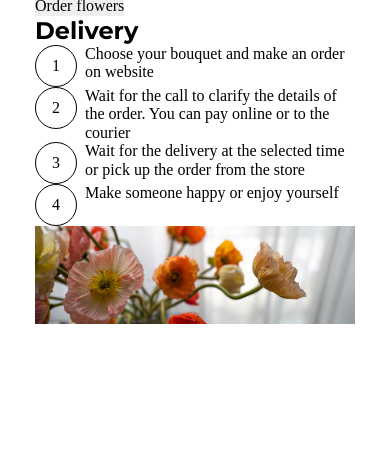
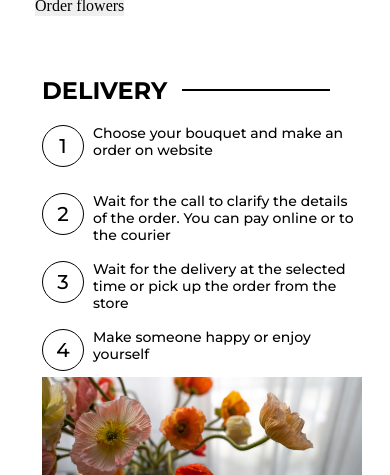
Before and after one commit to DanyloKokon/Flowers, a website built with Vite: page src/index.html in a window 390 px wide. Shown: the part 650-1125 px from the top of the page. Before the commit the page ends 974 px from the top, so only its background shows below. Built offline with nearby package versions, Linux system fonts and the light colour scheme; files whose address does not match are found by name.

Commit message:
mobile delivery

```diff
--- a/src/css/delivery.css
+++ b/src/css/delivery.css
@@ -1,7 +1,8 @@
+@import url('https://fonts.googleapis.com/css2?family=Montserrat:ital,wght@0,100..900;1,100..900&display=swap');
 .delivery {
-    display: flex;
+    margin-top: 60px;
+    margin-left: 14px;
 }
-
 .delivery-title {
     font-family: Montserrat;
     font-size: 24px;
@@ -11,18 +12,43 @@
     color: #000000;
 }
 
+.delivery-title:after {
+    content: "";
+    display: block;
+    height: 2px;
+    width: 148px;
+    background-color: #000;
+    margin-left: 140px;
+    margin-top: -16px;
+}
+
 .delivery-item {
     display: flex;
+    width: 100%;
+    height: 34px;
+    font-family: Montserrat;
+    font-size: 14px;
+    font-weight: 500;
+    line-height: 17.07px;
+    text-align: left;
+    gap: 9px;
+    margin-bottom: 14px;
+    margin-top: 34px;
 }
 
 .delivery-step {
+    width: 40px;
+    height: 40px;
+    font-family: Montserrat;
+    font-size: 20px;
+    font-weight: 500;
+    line-height: 24.38px;
     display: flex;
     align-items: center;
     justify-content: center;
     width: 40px;
     height: 40px;
     border: 1px solid #000000;
-    border-radius: 50%;
-    margin-right: 8px;
+    border-radius: 100%;
     flex-shrink: 0;
 }
--- a/src/partials/delivery.html
+++ b/src/partials/delivery.html
@@ -1,14 +1,23 @@
 <section class="delivery">
     <div class="container">
-        <h3 class="delivery-title">Delivery</h3>
+        <h3 class="delivery-title">DELIVERY</h3>
         <ul class="delivery-list">
-            <li class="delivery-item"><p class="delivery-step">1</p>Choose your bouquet and make an order on website</li>
-            <li class="delivery-item"><p class="delivery-step">2</p>Wait for the call to clarify the details of the order. You can pay online or to
+            <li class="delivery-item">
+                <p class="delivery-step">1</p>Choose your bouquet and make an order on website
+            </li>
+            <li class="delivery-item">
+                <p class="delivery-step">2</p>Wait for the call to clarify the details of the order. You can pay online
+                or to
                 the
-                courier</li>
-            <li class="delivery-item"><p class="delivery-step">3</p>Wait for the delivery at the selected time or pick up the order from the store
+                courier
             </li>
-            <li class="delivery-item"><p class="delivery-step">4</p>Make someone happy or enjoy yourself</li>
+            <li class="delivery-item">
+                <p class="delivery-step">3</p>Wait for the delivery at the selected time or pick up the order from the
+                store
+            </li>
+            <li class="delivery-item">
+                <p class="delivery-step">4</p>Make someone happy or enjoy yourself
+            </li>
         </ul>
         <img src="./img/image delivery.jpg" alt="flowers">
     </div>
```
